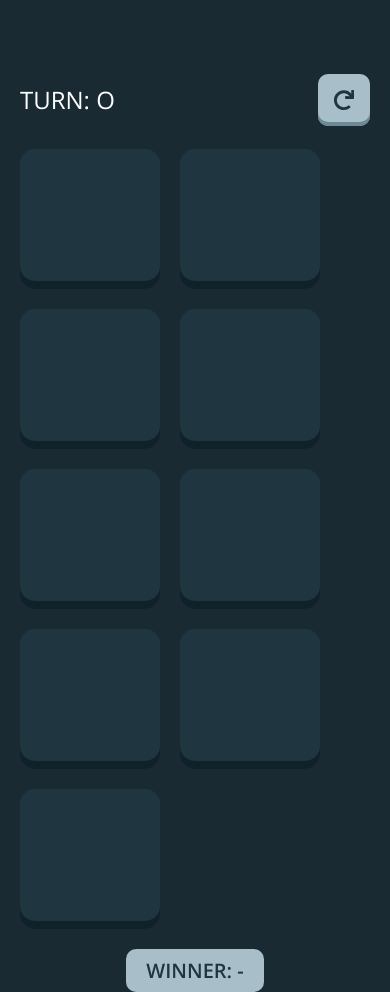
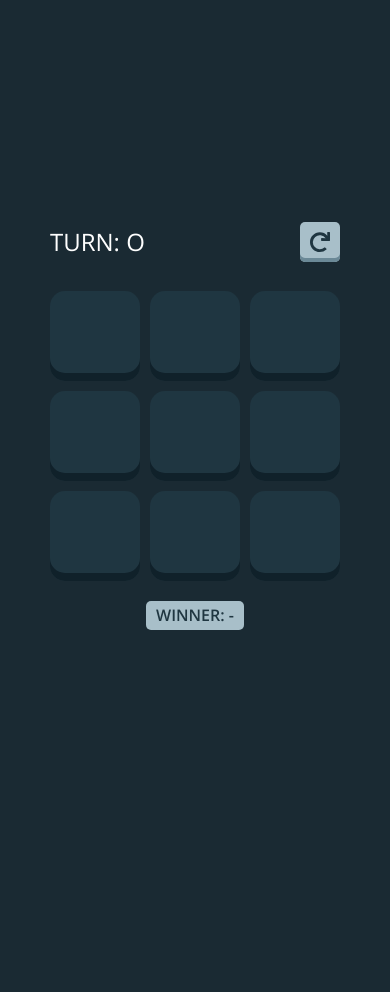
Before and after one commit to sukhrobbeksoatov/tic-tac-toe, a plain HTML site: page index.html in a window 390 px wide. After the commit the page ends 844 px from the top, so only its background shows below. Drawn offline with nearby package versions, Linux system fonts and the light colour scheme.

Commit message:
make game responsive

```diff
--- a/index.html
+++ b/index.html
@@ -5,6 +5,9 @@
     <meta http-equiv="X-UA-Compatible" content="IE=edge" />
     <meta name="viewport" content="width=device-width, initial-scale=1.0" />
     <title>Tic Tac Toe</title>
+
+    <!-- Favicon -->
+    <link rel="shortcut icon" href="images/favicon.png">
 
     <!-- Google Fonts -->
     <link rel="preconnect" href="https://fonts.googleapis.com" />
--- a/scss/_game-container.scss
+++ b/scss/_game-container.scss
@@ -7,4 +7,12 @@
   display: flex;
   align-items: center;
   justify-content: center;
+
+  @media only screen and (max-width: 768px) {
+    max-width: 400px;
+  }
+
+  @media only screen and (max-width: 465px) {
+    max-width: 330px;
+  }
 }
--- a/scss/blocks/_footer.scss
+++ b/scss/blocks/_footer.scss
@@ -13,4 +13,17 @@
   font-size: 20px;
   font-weight: 600;
   display: inline-block;
+  transition: font-size .5s ease, padding .5s ease, border-radius .5s ease;
+
+  @media only screen and (max-width: 768px) {
+    font-size: 18px;
+    border-radius: 8px;
+    padding: 7px 14px;
+   }
+
+   @media only screen and (max-width: 465px) {
+    font-size: 16px;
+    padding: 5px 10px;
+    border-radius: 5px;
+   }
 }
--- a/scss/blocks/_game.scss
+++ b/scss/blocks/_game.scss
@@ -1,5 +1,4 @@
 .game-wrapper {
-  width: 500px;
   max-height: 700px;
   width: 100%;
   user-select: none;
@@ -10,6 +9,14 @@
   flex-wrap: wrap;
   gap: 20px;
   margin-bottom: 20px;
+
+  @media only screen and (max-width: 768px) {
+   gap: 15px;
+  }
+
+  @media only screen and (max-width: 465px) {
+    gap: 10px;
+  }
 }
 
 .game-cells {
@@ -28,6 +35,14 @@
       height: 136px;
       transform: translateY(4px) scaleY(0.98);
       background-image: url("../images/x.svg");
+
+      @media only screen and (max-width: 768px) {
+        height: 106px;
+      }
+
+      @media only screen and (max-width: 465px) {
+        height: 86px;
+      }
     }
 
     &.active-o {
@@ -36,5 +51,25 @@
       transform: translateY(4px) scaleY(0.98);
       background-image: url("../images/o.svg");
       margin-bottom: 4px;
+
+      @media only screen and (max-width: 768px) {
+        height: 106px;
+      }
+
+      @media only screen and (max-width: 465px) {
+        height: 86px;
+      }
     }
+
+
+  @media only screen and (max-width: 768px) {
+    width: 110px;
+    height: 110px;
+    background-size: 44px;
+  }
+
+  @media only screen and (max-width: 465px) {
+    width: 90px;
+    height: 90px;
+  }
 }
--- a/scss/blocks/_header.scss
+++ b/scss/blocks/_header.scss
@@ -19,11 +19,30 @@
   border: none;
   background-color: #a8bfc9;
   box-shadow: inset 0 -4px 0 #6b8997;
-  // transition: box-shadow .5s ease, padding-top .5s ease;
+  transition: border-radius .5s ease;
 
   &:active {
     box-shadow: inset 0 -2px 0 #6b8997;
     padding: 14px 16px;
     transform: translateY(2px) scaleY(0.98);
+
+    @media only screen and (max-width: 768px) {
+      padding: 12px 14px;
+     }
+
+     @media only screen and (max-width: 465px) {
+      padding: 8px 10px;
+     }
   }
+
+
+  @media only screen and (max-width: 768px) {
+    border-radius: 8px;
+    padding: 14px;
+   }
+
+   @media only screen and (max-width: 465px) {
+     border-radius: 5px;
+    padding: 10px;
+   }
 }
```
Also changed, not shown: css/main.css, images/favicon.png (added), 1 other file.
